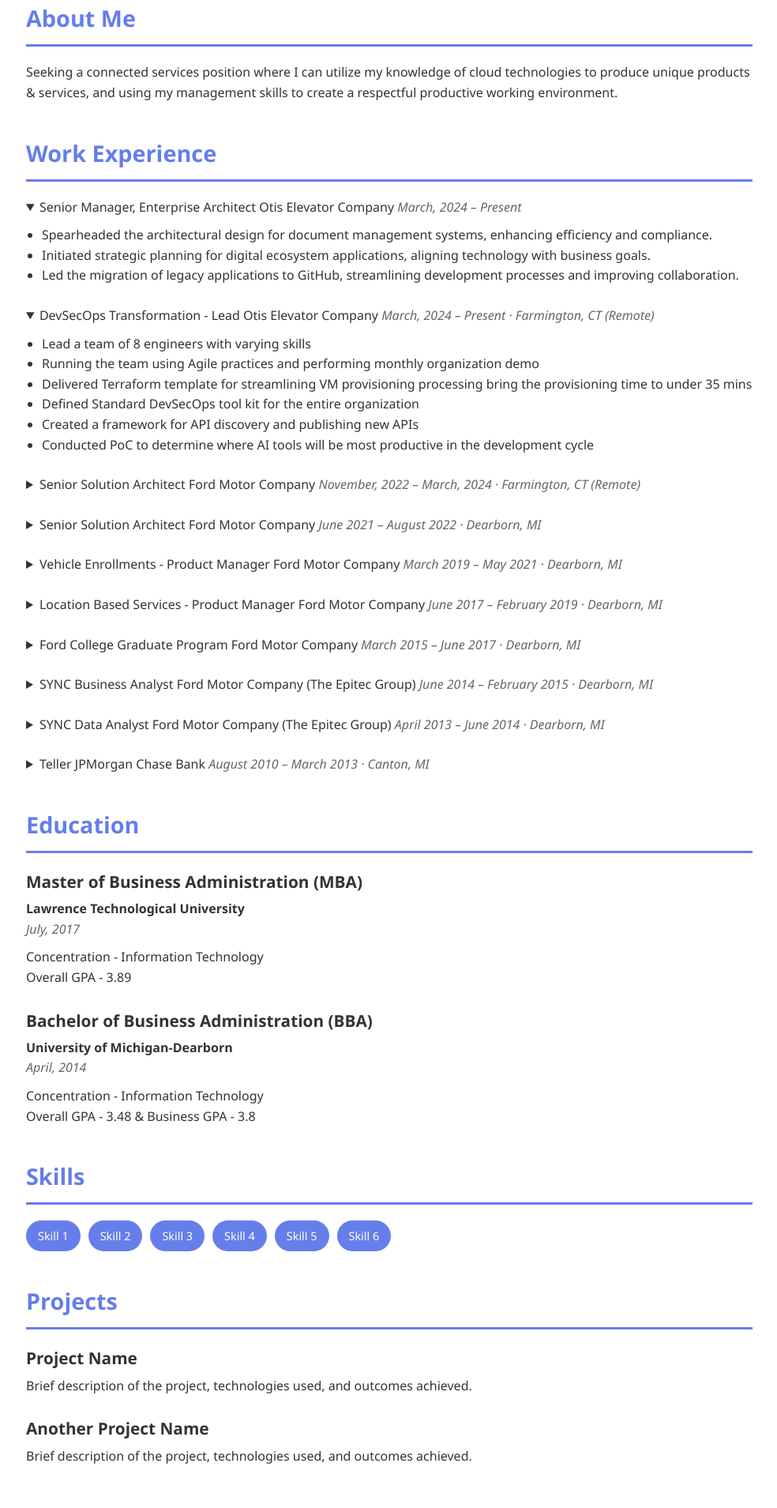
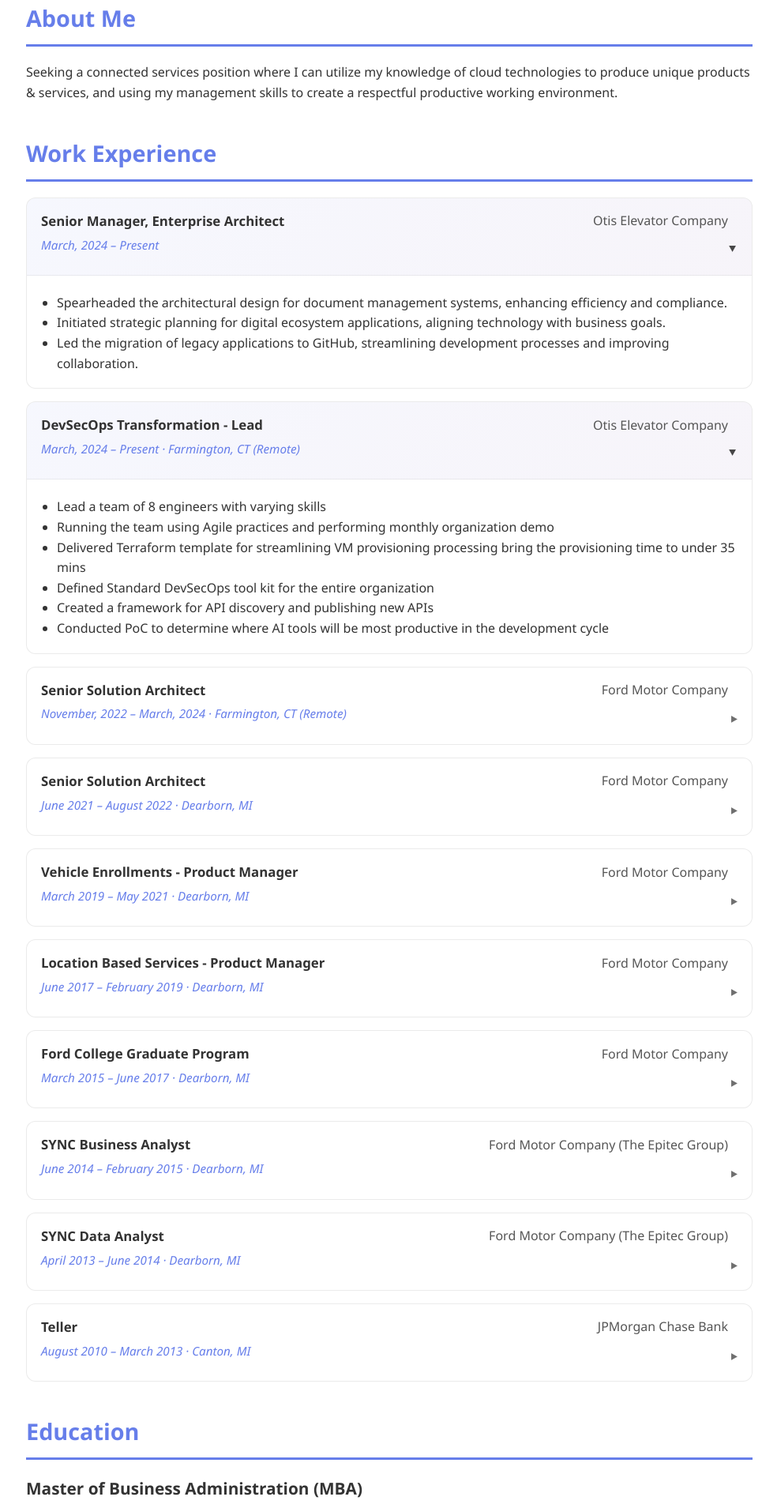
Before and after one commit to r91dua/my-portfolio, a Jekyll site: the page built from index.html, in a window 1280 px wide. Shown: the part 326-2235 px from the top of the page at 79% size, without its empty margins (147-1131 px from the left). Built offline with Jekyll 4.4.1, drawn with Linux system fonts in a browser that asks for light colours.

Commit message:
Update styles.css
Updated collapseable formating

```diff
--- a/assets/css/styles.css
+++ b/assets/css/styles.css
@@ -22,3 +22,65 @@ footer{background:#333;color:#fff;text-align:center;padding:20px}
   .content{padding:20px}
   .contact-info{flex-direction:column;align-items:center}
 }
+/* Collapsible experience styles */
+.experience-item {
+  border: 1px solid rgba(0,0,0,0.08);
+  border-radius: 12px;
+  margin-bottom: 16px;
+  background: #fff;
+  overflow: hidden;
+}
+
+.experience-item summary {
+  list-style: none; /* hide default marker in some browsers */
+  cursor: pointer;
+  padding: 16px 18px;
+  display: grid;
+  grid-template-columns: 1fr auto;
+  row-gap: 4px;
+  align-items: center;
+}
+
+.experience-item summary::-webkit-details-marker { display: none; }
+
+.experience-item summary .role {
+  font-weight: 700;
+  font-size: 1.05rem;
+  color: #333;
+  display: block;
+}
+
+.experience-item summary .company {
+  color: #555;
+  font-weight: 500;
+  margin-right: 12px;
+}
+
+.experience-item summary .date {
+  color: #667eea;
+  font-size: 0.95rem;
+}
+
+.experience-item[open] summary {
+  border-bottom: 1px solid rgba(0,0,0,0.06);
+  background: linear-gradient(135deg, rgba(102,126,234,0.06), rgba(118,75,162,0.06));
+}
+
+.experience-item .details-body {
+  padding: 14px 20px 18px;
+}
+
+.experience-item ul { margin: 8px 0 0 18px; }
+
+.experience-item summary:after {
+  content: "▸";
+  justify-self: end;
+  transition: transform 0.2s ease;
+  font-size: 1.1rem;
+  opacity: 0.7;
+}
+
+.experience-item[open] summary:after {
+  transform: rotate(90deg);
+  opacity: 0.9;
+}
```
